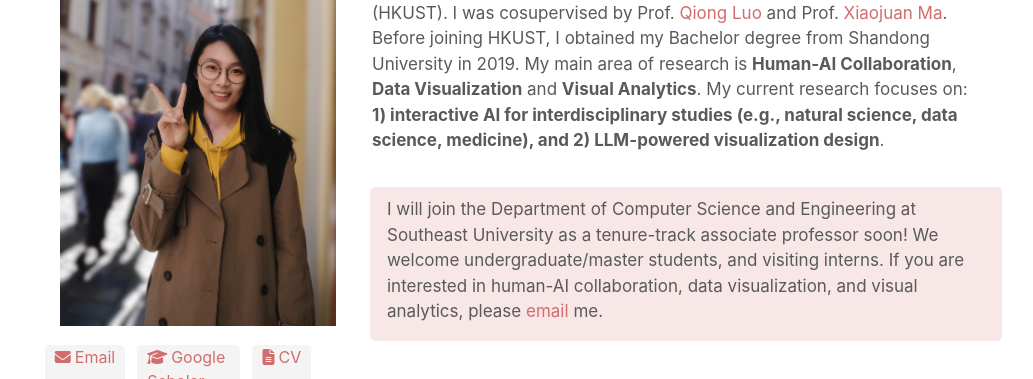
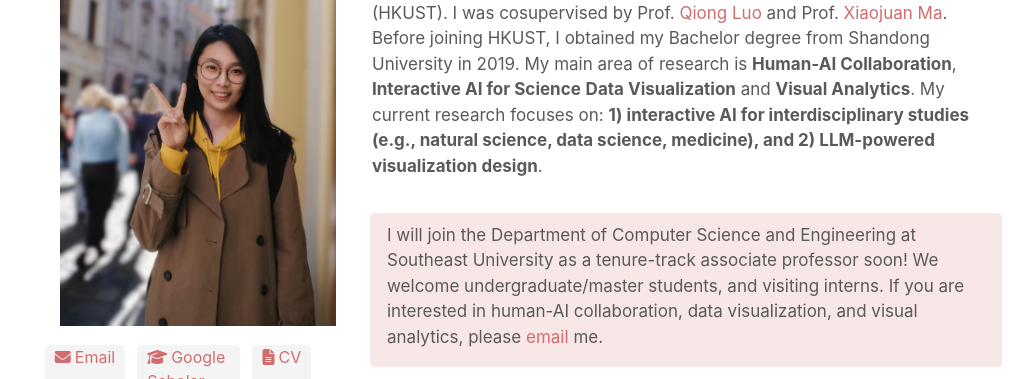
Before and after one commit to shichuhan/shichuhan.github.io, a plain HTML site: page index.html in a window 1280 px wide. Shown: the part 153-532 px from the top of the page, without its empty margins (132-1165 px from the left). Drawn offline with nearby package versions, Linux system fonts and the light colour scheme.

Commit message:
modified:   index.html

```diff
--- a/index.html
+++ b/index.html
@@ -54,7 +54,7 @@
             <h2><span lang="zh-Hans" xml:lang="zh-Hans" style="font-size: 130%; margin-bottom: 2rem;"><strong>石楚涵 Chuhan SHI</strong></span></h2>
             <p style="font-size: 17px; line-height: 1.5;">I received my Ph.D. degree at the <a target="_blank" href="https://cse.hkust.edu.hk/">Department of Computer Science and Engineering</a> (CSE), <a target="_blank" href="https://hkust.edu.hk/?cn=1">The Hong Kong University of Science and Technology</a> (HKUST). I was cosupervised
               by Prof. <a target="_blank" href="https://www.cse.ust.hk/~luo/">Qiong Luo</a> and Prof. <a target="_blank"
-                href="https://www.cse.ust.hk/~mxj/">Xiaojuan Ma</a>. Before joining HKUST, I obtained my Bachelor degree from Shandong University in 2019. My main area of research is <strong>Human-AI Collaboration</strong>, <strong>Data Visualization</strong> and <strong>Visual Analytics</strong>. My current research focuses on: <strong>1) interactive AI for interdisciplinary studies (e.g., natural science, data science, medicine), and 2) LLM-powered visualization design</strong>.</p>
+                href="https://www.cse.ust.hk/~mxj/">Xiaojuan Ma</a>. Before joining HKUST, I obtained my Bachelor degree from Shandong University in 2019. My main area of research is <strong>Human-AI Collaboration</strong>, <strong>Interactive AI for Science</strong> <strong>Data Visualization</strong> and <strong>Visual Analytics</strong>. My current research focuses on: <strong>1) interactive AI for interdisciplinary studies (e.g., natural science, data science, medicine), and 2) LLM-powered visualization design</strong>.</p>
           </div>
         </div>
 
```
